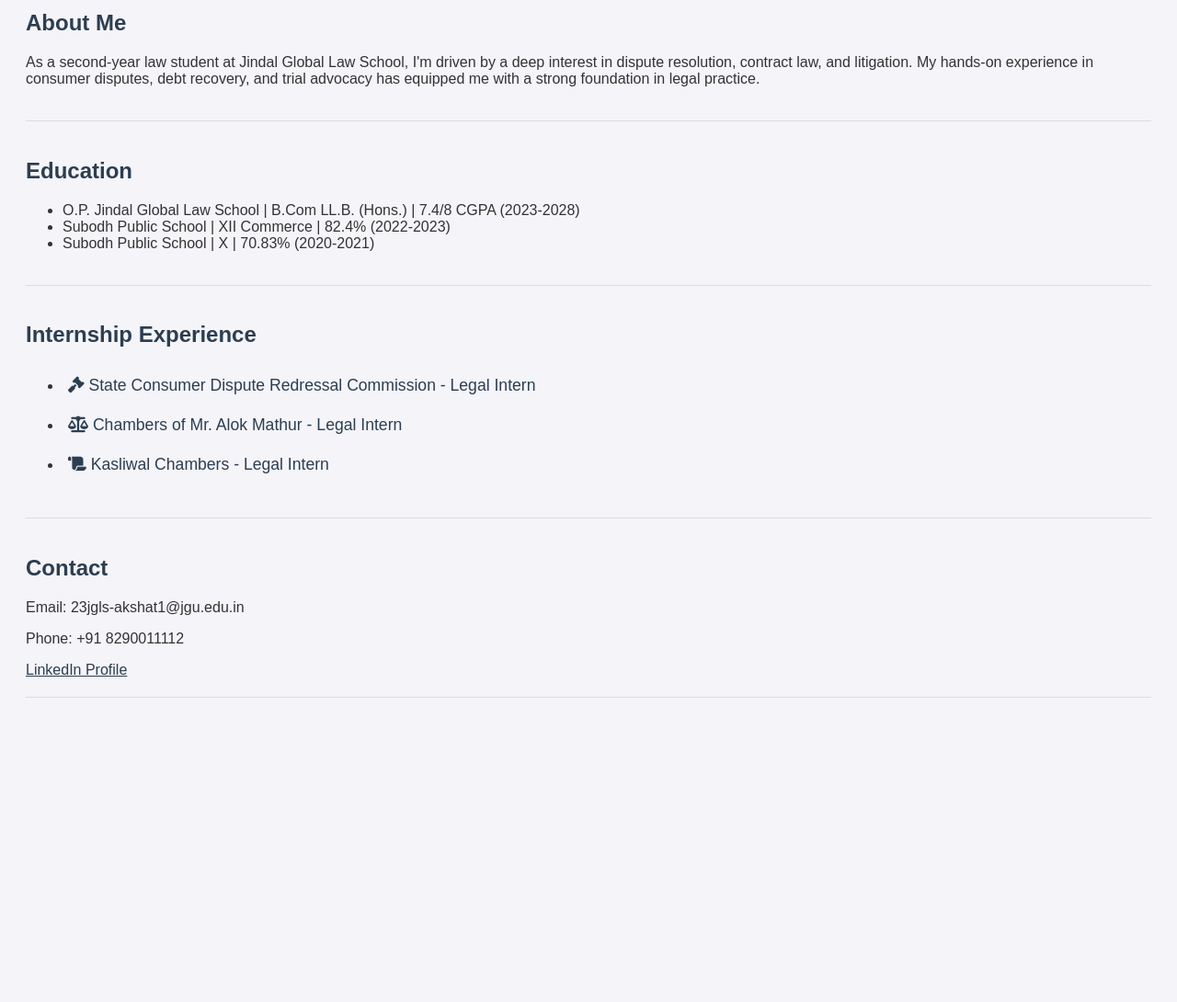
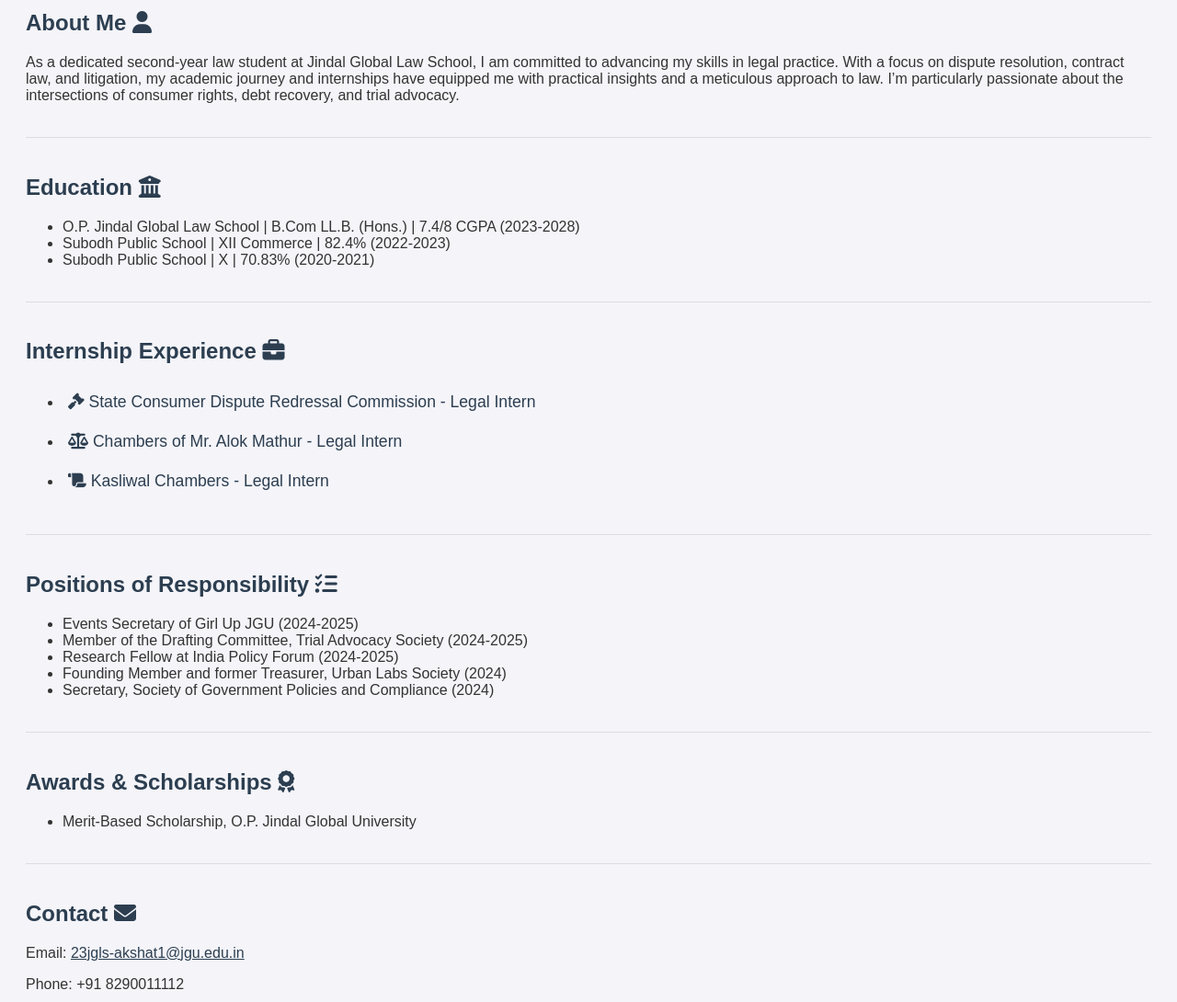
Before and after one commit to Akshat-2974/Akshat-2974.github.io, a plain HTML site: page index.html in a window 1280 px wide. Shown: the part 249-1339 px from the top of the page at 92% size. Before the commit the page ends 1036 px from the top, so only its background shows below. Drawn offline with Linux system fonts and the light colour scheme.

Commit message:
Update index.html

```diff
--- a/index.html
+++ b/index.html
@@ -23,12 +23,12 @@
     </nav>
 
     <section id="about">
-        <h2>About Me</h2>
-        <p>As a second-year law student at Jindal Global Law School, I'm driven by a deep interest in dispute resolution, contract law, and litigation. My hands-on experience in consumer disputes, debt recovery, and trial advocacy has equipped me with a strong foundation in legal practice.</p>
+        <h2>About Me <i class="fas fa-user"></i></h2>
+        <p>As a dedicated second-year law student at Jindal Global Law School, I am committed to advancing my skills in legal practice. With a focus on dispute resolution, contract law, and litigation, my academic journey and internships have equipped me with practical insights and a meticulous approach to law. I’m particularly passionate about the intersections of consumer rights, debt recovery, and trial advocacy.</p>
     </section>
 
     <section id="education">
-        <h2>Education</h2>
+        <h2>Education <i class="fas fa-university"></i></h2>
         <ul>
             <li>O.P. Jindal Global Law School | B.Com LL.B. (Hons.) | 7.4/8 CGPA (2023-2028)</li>
             <li>Subodh Public School | XII Commerce | 82.4% (2022-2023)</li>
@@ -37,14 +37,14 @@
     </section>
 
     <section id="experience">
-        <h2>Internship Experience</h2>
+        <h2>Internship Experience <i class="fas fa-briefcase"></i></h2>
         <ul>
             <li>
                 <button class="expand-button" onclick="toggleDetails('state-consumer')">
                     <i class="fas fa-gavel"></i> State Consumer Dispute Redressal Commission - Legal Intern
                 </button>
                 <div class="details" id="state-consumer">
-                    <p>Worked under Hon’ble Justice Sangita Dhingra Sehgal, handling cases in banking, insurance, medical malpractice, and builder-buyer disputes. Drafted comprehensive judgments, improving my legal fluency and critical thinking.</p>
+                    <p>Collaborated closely with Hon’ble Justice Sangita Dhingra Sehgal on high-stakes consumer disputes. My role spanned across analyzing evidence, managing case files, and drafting in-depth judgments, greatly enhancing my legal acumen and strengthening my analytical skills.</p>
                 </div>
             </li>
             <li>
@@ -52,7 +52,7 @@
                     <i class="fas fa-balance-scale"></i> Chambers of Mr. Alok Mathur - Legal Intern
                 </button>
                 <div class="details" id="alok-mathur">
-                    <p>Worked on debt recovery cases under the RDBFI and SARFAESI Acts, drafting notices and appeals. Gained hands-on experience in debt recovery proceedings at the Debt Recovery Tribunal.</p>
+                    <p>Engaged in debt recovery cases at the Debt Recovery Tribunal under the RDBFI and SARFAESI Acts. Crafted precise legal documents, from notices to appeals, and deepened my knowledge in financial law and asset recovery mechanisms.</p>
                 </div>
             </li>
             <li>
@@ -60,19 +60,35 @@
                     <i class="fas fa-scroll"></i> Kasliwal Chambers - Legal Intern
                 </button>
                 <div class="details" id="kasliwal-chambers">
-                    <p>Observed trial court proceedings, conducted research, interacted with clients, and drafted petitions on various legal matters, including restitution and desertion.</p>
+                    <p>Observed trial court proceedings, facilitated client interactions, conducted rigorous research, and prepared petitions on key legal issues such as restitution and desertion. This hands-on experience enhanced my practical understanding of trial law.</p>
                 </div>
             </li>
         </ul>
     </section>
 
-    <!-- Add other sections similarly as above, with expandable details -->
+    <section id="responsibilities">
+        <h2>Positions of Responsibility <i class="fas fa-tasks"></i></h2>
+        <ul>
+            <li>Events Secretary of Girl Up JGU (2024-2025)</li>
+            <li>Member of the Drafting Committee, Trial Advocacy Society (2024-2025)</li>
+            <li>Research Fellow at India Policy Forum (2024-2025)</li>
+            <li>Founding Member and former Treasurer, Urban Labs Society (2024)</li>
+            <li>Secretary, Society of Government Policies and Compliance (2024)</li>
+        </ul>
+    </section>
+
+    <section id="awards">
+        <h2>Awards & Scholarships <i class="fas fa-award"></i></h2>
+        <ul>
+            <li>Merit-Based Scholarship, O.P. Jindal Global University</li>
+        </ul>
+    </section>
 
     <section id="contact">
-        <h2>Contact</h2>
-        <p>Email: 23jgls-akshat1@jgu.edu.in</p>
+        <h2>Contact <i class="fas fa-envelope"></i></h2>
+        <p>Email: <a href="mailto:23jgls-akshat1@jgu.edu.in">23jgls-akshat1@jgu.edu.in</a></p>
         <p>Phone: +91 8290011112</p>
-        <a href="https://www.linkedin.com/in/akshat-mehta-561b09266" target="_blank">LinkedIn Profile</a>
+        <a href="https://www.linkedin.com/in/akshat-mehta-561b09266" target="_blank">LinkedIn Profile <i class="fas fa-external-link-alt"></i></a>
     </section>
 
     <script src="script.js"></script>
```
